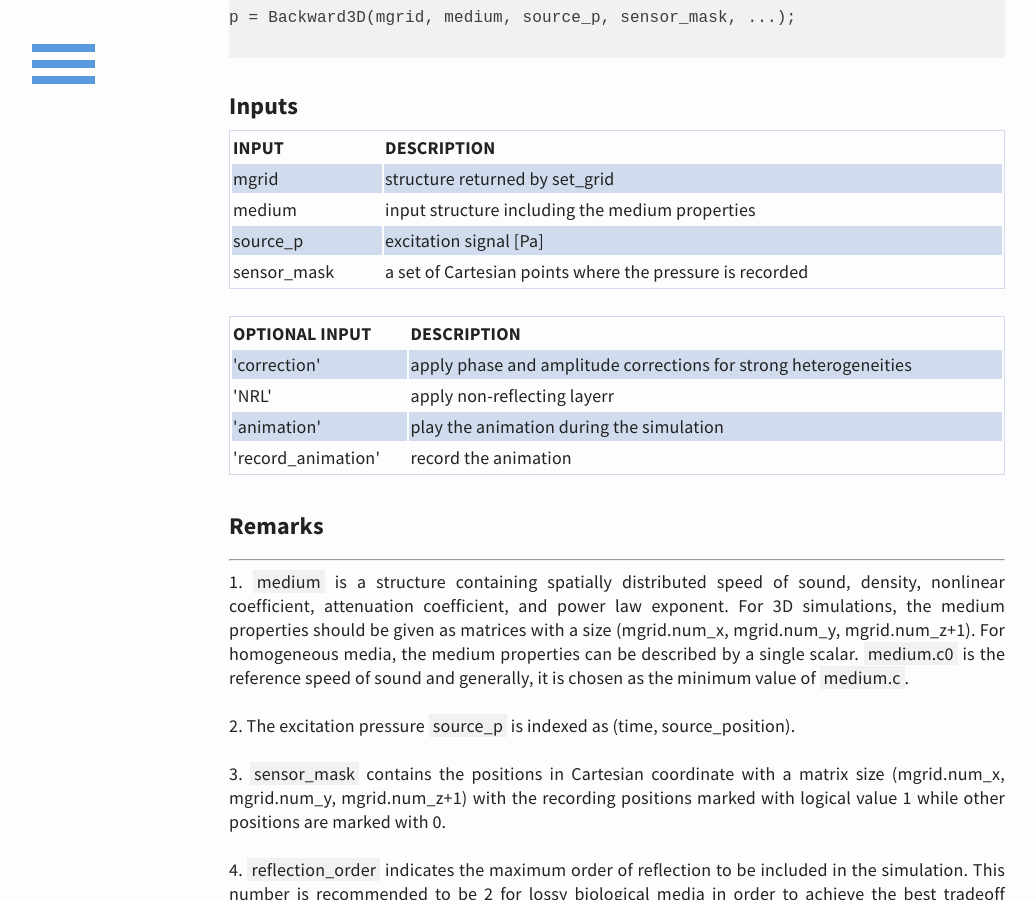
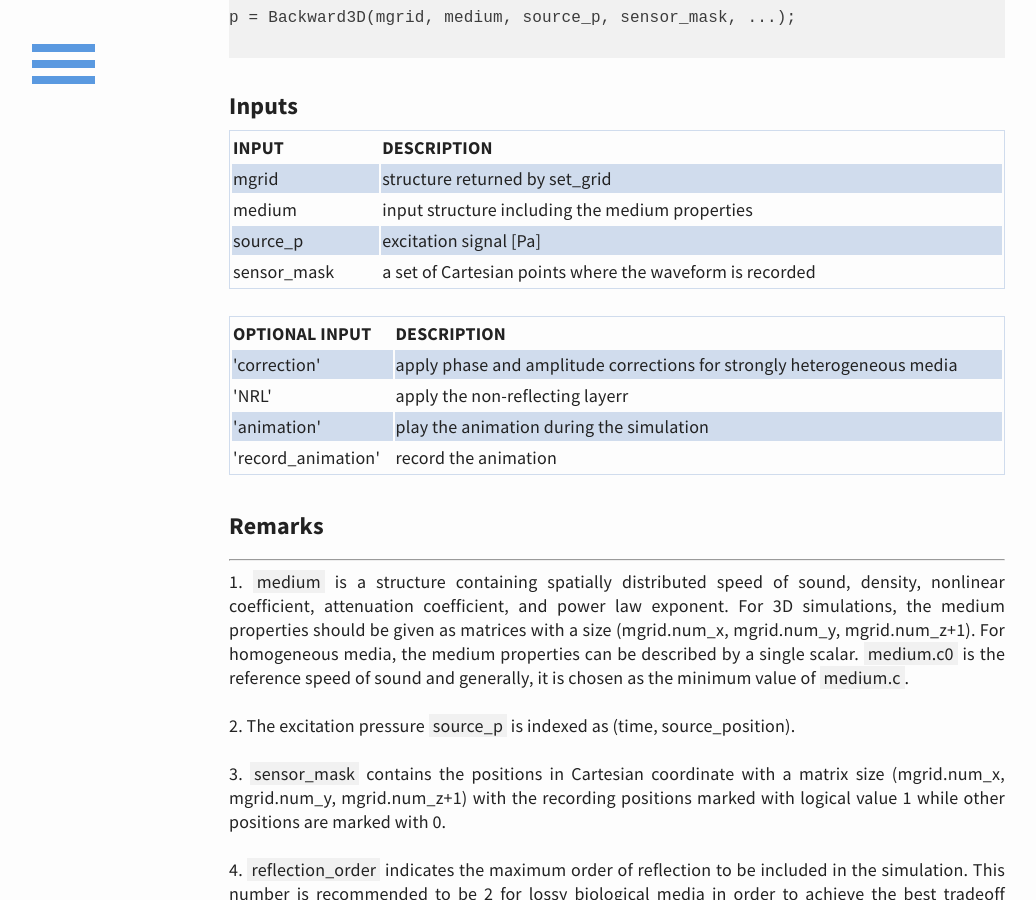
Before and after one commit to m-SOUND/mSOUND, a Jekyll site: the page built from function.html, in a window 1280 px wide and 900 px high, scrolled down 14497 px. Shown: the whole window, without its empty margins (23-1059 px from the left). Built offline with Jekyll 4.4.1, drawn with Linux system fonts in a browser that asks for light colours; some of the changed text lies outside the part shown.

Commit message:
Update function.html

```diff
--- a/function.html
+++ b/function.html
@@ -564,7 +564,7 @@ p = Forward3D_fund(mgrid, medium, source_p, omega_c, reflection_order, ...);
 <td>'correction'</td><td>apply phase and amplitude corrections for strongly heterogeneous media</td>
 </tr>
    <tr>
-  <td>'NRL'</td><td>apply non-reflecting layer</td>
+  <td>'NRL'</td><td>apply the non-reflecting layer</td>
   </tr>
 </table>
 
@@ -863,7 +863,7 @@ p = Backward3D(mgrid, medium, source_p, sensor_mask, ...);
     <td>source_p</td><td>excitation signal [Pa]</td>
   </tr>
   <tr>
-    <td>sensor_mask</td><td>a set of Cartesian points where the pressure is recorded</td>
+    <td>sensor_mask</td><td>a set of Cartesian points where the waveform is recorded</td>
   </tr>
  </table>
 <br>
@@ -872,10 +872,10 @@ p = Backward3D(mgrid, medium, source_p, sensor_mask, ...);
     <th>OPTIONAL INPUT</th><th>DESCRIPTION</th>
   </tr>
   <tr>
-    <td>'correction'</td><td>apply phase and amplitude corrections for strong heterogeneities</td>
+    <td>'correction'</td><td>apply phase and amplitude corrections for strongly heterogeneous media</td>
   </tr>
    <tr>
-<td>'NRL'</td><td>apply non-reflecting layerr</td>
+<td>'NRL'</td><td>apply the non-reflecting layerr</td>
   </tr>
    <tr>
   <td>'animation'</td><td>play the animation during the simulation</td>
```
Also changed, not shown: other parts of function.html (+6 -6 lines).
